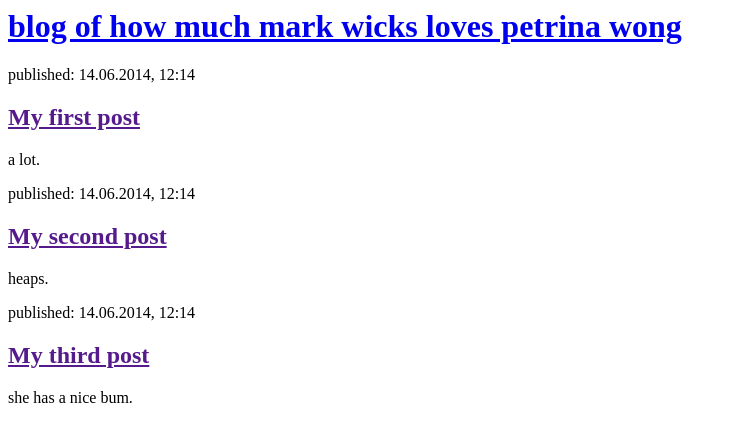
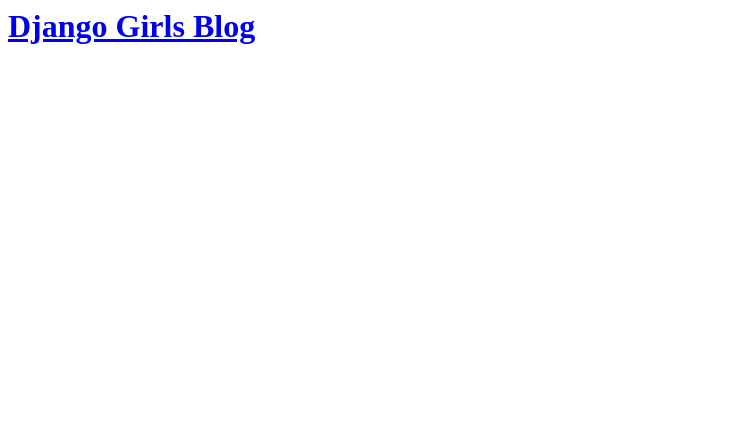
Before and after one commit to markwickramasinghe/my-first-blog, a Django app: page / in a window 1280 px wide. Shown: the top 442 px of the page, without its empty margins (0-737 px from the left). Run offline with Django 3.2, Linux system fonts and the light colour scheme; tables that the repository leaves empty hold one stand-in row (values such as "Sample post").

Commit message:
Updated html to be dynamic

```diff
--- a/blog/templates/blog/post_list.html
+++ b/blog/templates/blog/post_list.html
@@ -1,28 +1,19 @@
 <html>
     <head>
-        <title>Hey bebby gal, how you doin?</title>
+        <title>Django Girls blog</title>
     </head>
     <body>
-        <div>
-            <h1><a href="/">blog of how much mark wicks loves petrina wong</a></h1>
-        </div>
+		<div>
+		<h1><a href="/">Django Girls Blog</a></h1>
+		</div>
 
-        <div>
-            <p>published: 14.06.2014, 12:14</p>
-            <h2><a href="">My first post</a></h2>
-            <p>a lot.</p>
-        </div>
+{% for post in posts %}
+    <div>
+        <p>published: {{ post.published_date }}</p>
+        <h2><a href="">{{ post.title }}</a></h2>
+        <p>{{ post.text|linebreaksbr }}</p>
+    </div>
+{% endfor %}
 
-        <div>
-            <p>published: 14.06.2014, 12:14</p>
-            <h2><a href="">My second post</a></h2>
-            <p>heaps.</p>
-        </div>
-
-		 <div>
-            <p>published: 14.06.2014, 12:14</p>
-            <h2><a href="">My third post</a></h2>
-            <p>she has a nice bum.</p>
-        </div>
     </body>
 </html>
--- a/blog/views.py
+++ b/blog/views.py
@@ -1,4 +1,7 @@
 from django.shortcuts import render
+from django.utils import timezone
+from .models import Post
 
 def post_list(request):
-    return render(request, 'blog/post_list.html', {})
+    posts = Post.objects.filter(published_date__lte=timezone.now()).order_by('published_date')
+    return render(request, 'blog/post_list.html', {'posts': posts})
```
